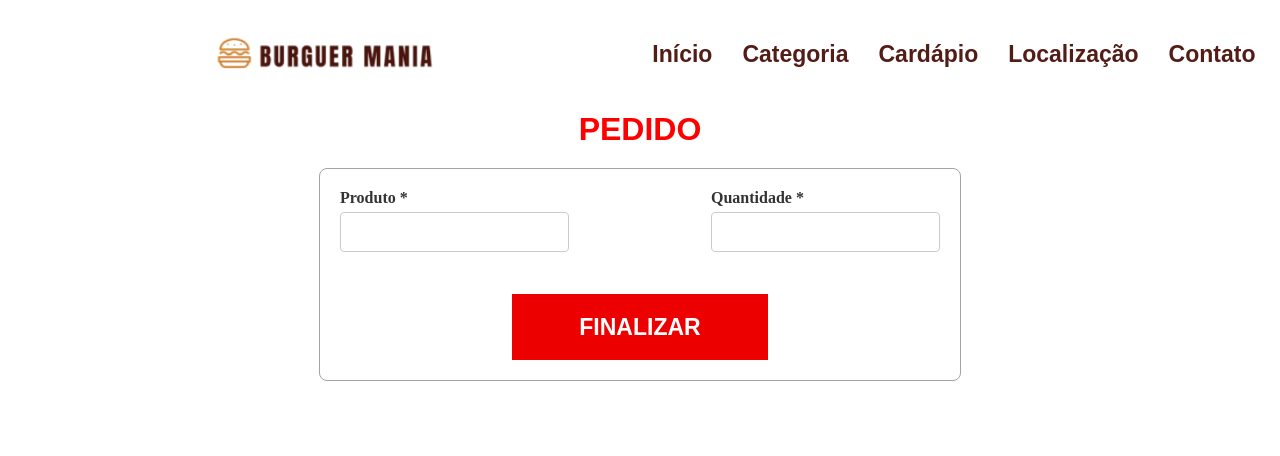
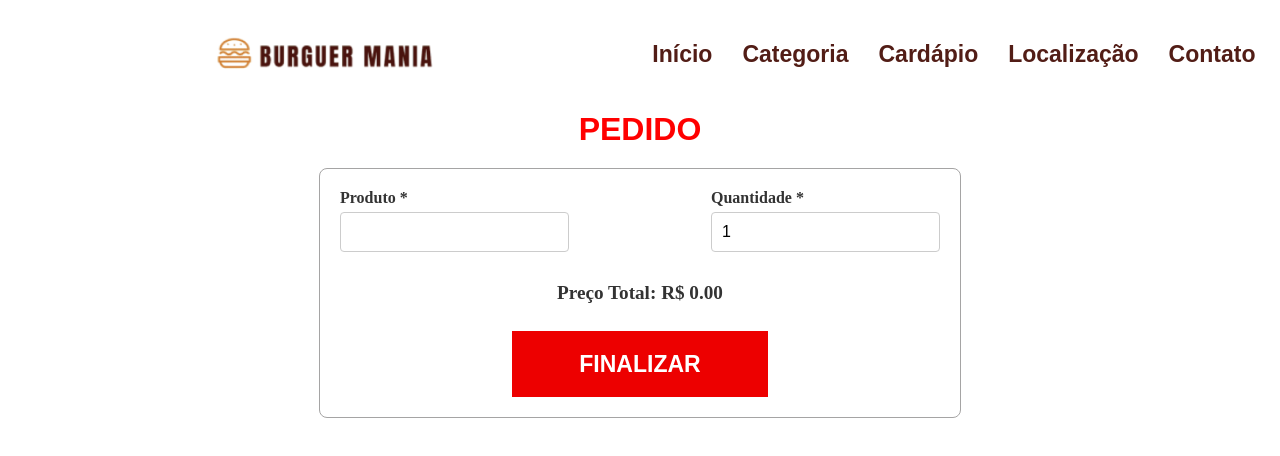
Before and after one commit to HarilsonOliver/burgermania-frontend, an Angular app: page /pedido in a window 1280 px wide. Shown: the top 456 px of the page. Built offline with nearby package versions, Linux system fonts and the light colour scheme.

Commit message:
fix: implementar quantidade e preço total do produto dinamico e correção no css

```diff
--- a/src/app/views/detalhes/detalhes.component.html
+++ b/src/app/views/detalhes/detalhes.component.html
@@ -2,6 +2,8 @@
 <h2 class="title">DETALHES</h2>
 
 <div class="details-container" *ngIf="produto;">
+  <div class="content-container">
+    <!-- Card do produto -->
     <div class="card-container">
       <app-card
         [title]="produto.nome"
@@ -11,13 +13,16 @@
       </app-card>
     </div>
 
+    <!-- Descrição do produto -->
     <div class="description-container">
       <app-description
         [title]="'Descrição Completa'"
         [text]="produto.descricaoInteira">
       </app-description>
     </div>
+  </div>
 
+  <!-- Botão de compra -->
   <div class="button-container">
     <app-button label="COMPRAR" type="filled" (click)="navigateToPedido(produto)"></app-button>
   </div>
--- a/src/app/views/detalhes/detalhes.component.scss
+++ b/src/app/views/detalhes/detalhes.component.scss
@@ -1,4 +1,3 @@
-/* detalhes.component.css */
 .title {
   color: #ED1B00;
   text-align: center;
@@ -10,26 +9,65 @@
 
 .details-container {
   display: flex;
-  justify-content: center;
-  flex-wrap: wrap;
-  gap: 40px;
+  flex-direction: column;
+  align-items: center;
   margin-top: 20px;
 }
 
-.card-container{
+.content-container {
+  display: flex;
+  justify-content: space-between;
+  gap: 40px;
+  width: 100%;
+  max-width: 1200px;
+}
+
+.card-container,
+.description-container {
+  flex: 1;
   display: flex;
   justify-content: center;
-  flex-wrap: wrap;
 }
-
 
 .button-container {
   display: flex;
   justify-content: center;
-  margin-top: 6%;
+  margin-top: 20px;
   gap: 20px;
 }
 
-h2{
+h2 {
   margin-right: 8%;
 }
+
+@media (max-width: 360px){
+  .title {
+    color: #ED1B00;
+    text-align: center;
+    font-family: Arial, Helvetica, sans-serif;
+    font-weight: bold;
+    font-size: 45px;
+    margin-bottom: 4%;
+  }
+  .details-container {
+    display: flex;
+    justify-content: center;
+    flex-wrap: wrap;
+    gap: 40px;
+    margin-top: 20px;
+  }
+  .card-container{
+    display: flex;
+    justify-content: center;
+    flex-wrap: wrap;
+  }
+  .button-container {
+    display: flex;
+    justify-content: center;
+    margin-top: 6%;
+    gap: 20px;
+  }
+  h2{
+    margin-right: 8%;
+  }
+}
--- a/src/app/views/pedido/pedido.component.html
+++ b/src/app/views/pedido/pedido.component.html
@@ -3,6 +3,7 @@
 <div class="order-form-container">
   <form>
     <div class="form-row">
+      <!-- Campo Produto -->
       <app-input
         label="Produto"
         id="produto1"
@@ -12,8 +13,23 @@
         readonly>
       </app-input>
 
-      <app-input label="Quantidade" type="number" id="quantidade1" [required]="true" [(ngModel)]="quantidade1" name="quantidade1"></app-input>
+      <!-- Campo Quantidade -->
+      <app-input
+        label="Quantidade"
+        type="number"
+        id="quantidade1"
+        [required]="true"
+        [(ngModel)]="quantidade1"
+        name="quantidade1"
+        (ngModelChange)="updateTotal()">
+      </app-input>
     </div>
+
+    <!-- Preço Total -->
+    <div class="total-price">
+      Preço Total: R$ {{ totalPrice.toFixed(2) }}
+    </div>
+
     <div class="button-container">
       <app-button label="FINALIZAR" type="filled" (click)="navigateTo('home')"></app-button>
     </div>
--- a/src/app/views/pedido/pedido.component.scss
+++ b/src/app/views/pedido/pedido.component.scss
@@ -15,6 +15,15 @@
   border-radius: 8px;
   background-color: #fff;
 }
+
+.total-price {
+  text-align: center;
+  margin-top: 10px;
+  font-size: 1.2em;
+  font-weight: bold;
+  color: #333;
+}
+
 
 .form-row {
   display: flex;
--- a/src/app/views/pedido/pedido.component.ts
+++ b/src/app/views/pedido/pedido.component.ts
@@ -8,16 +8,31 @@ import { Router, ActivatedRoute } from '@angular/router';
 })
 export class PedidoComponent {
   produto1: string = '';
-  quantidade1: number | null = null;
+  quantidade1: number = 1;
   observacao: string = '';
+  precoProduto: number = 0; // Preço unitário do produto
+  totalPrice: number = 0; // Preço total baseado na quantidade
 
   constructor(private router: Router, private route: ActivatedRoute) {
     this.route.queryParams.subscribe((params) => {
-      console.log('Parâmetros recebidos:', params); // Adicione este log
+      console.log('Parâmetros recebidos:', params); // Log dos parâmetros
       if (params['nome']) {
-        this.produto1 = params['nome']; // Inicialize com o valor do parâmetro
+        this.produto1 = params['nome'];
+      }
+      if (params['preco']) {
+        this.precoProduto = +params['preco']; // Converte o preço para número
+        this.updateTotal(); // Atualiza o total ao inicializar
       }
     });
+  }
+
+  // Atualiza o preço total baseado na quantidade
+  updateTotal(): void {
+    if (this.quantidade1 && this.quantidade1 > 0) {
+      this.totalPrice = this.precoProduto * this.quantidade1;
+    } else {
+      this.totalPrice = 0; // Reseta o preço total se a quantidade for inválida
+    }
   }
 
   navigateTo(route: string) {
```
Lines whose indentation alone changed are shown as unchanged.
